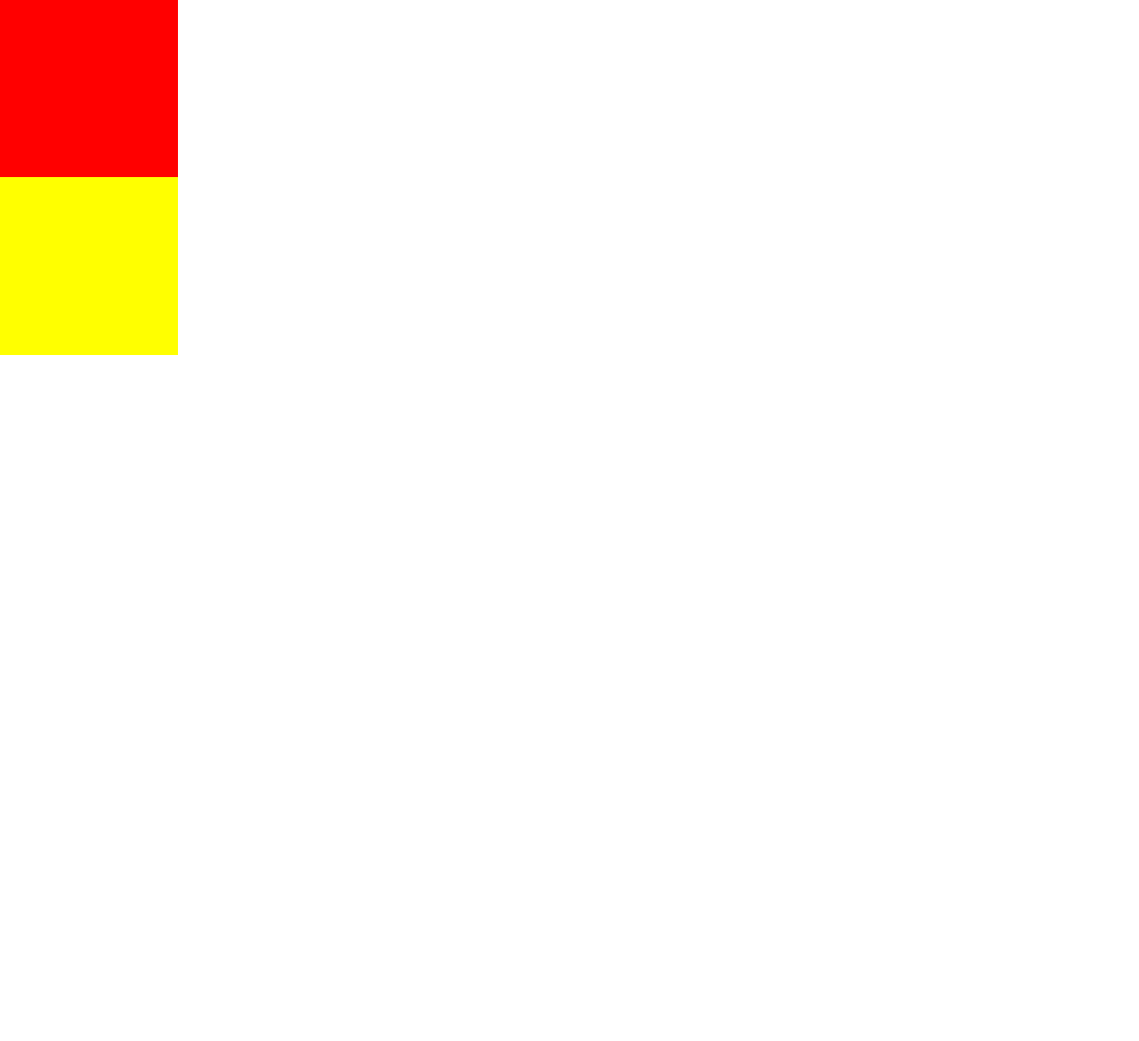
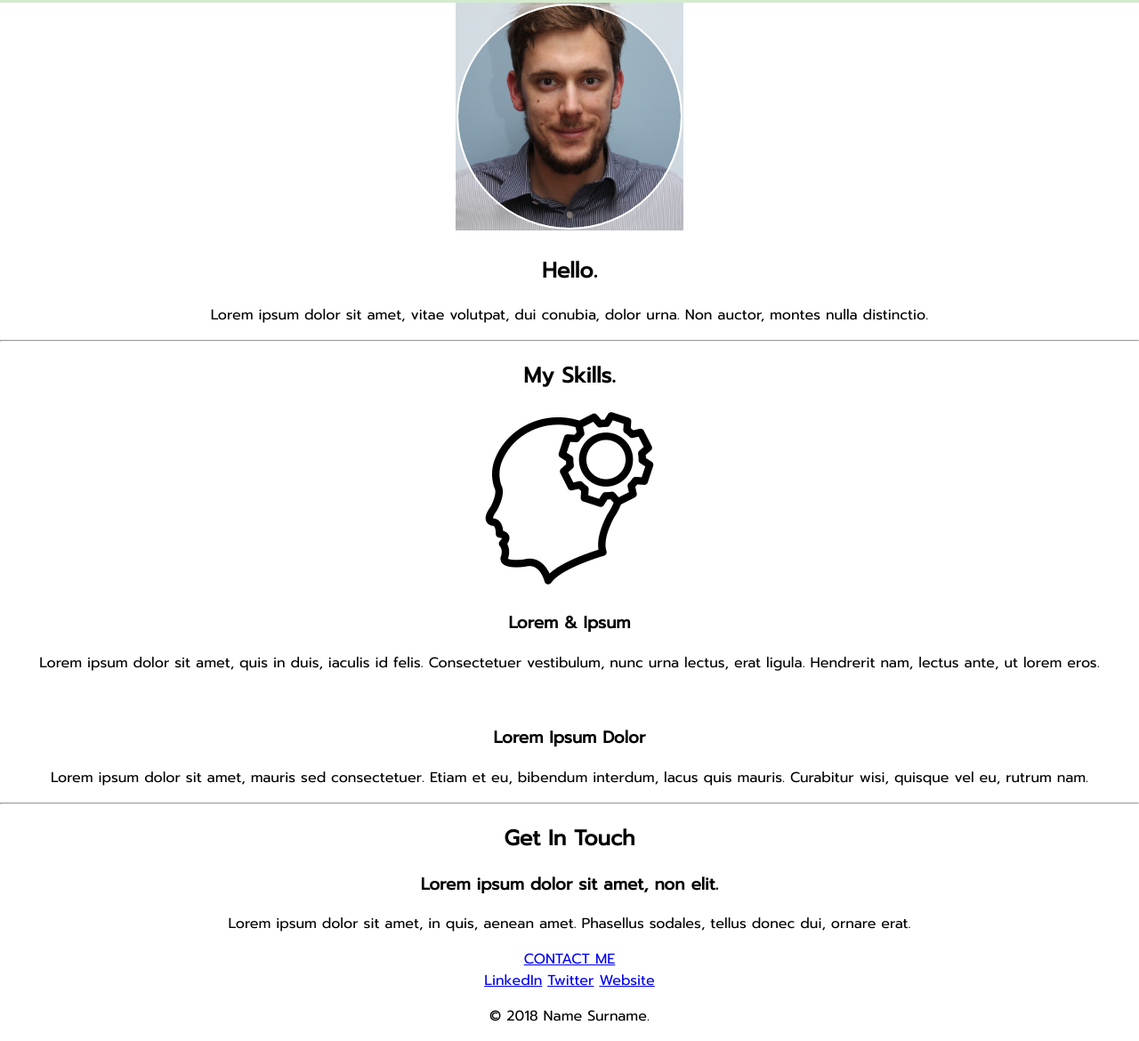
Before and after one commit to mgoszcz/100days, a plain HTML site: page day_44_css_intermediate/CSS - My Site/index.html in a window 1280 px wide. Shown: the part 554-1724 px from the top of the page at 89% size. Before the commit the page ends 953 px from the top, so only its background shows below. Drawn offline with Linux system fonts and the light colour scheme.

Commit message:
day 44 continue

```diff
--- a/day_44_css_intermediate/CSS - My Site/css/styles.css
+++ b/day_44_css_intermediate/CSS - My Site/css/styles.css
@@ -1,10 +1,12 @@
 body {
     margin: 0;
     text-align: center;
+    font-family: 'Prompt', sans-serif;
 }
 
 h1 {
     margin-top: 0px;
+    font-family: 'Press Start 2P', cursive;
 }
 
 
@@ -15,15 +17,9 @@ h1 {
 }
 
 .middle-container {
-    width: 200px;
-    height: 200px;
-    background-color: red;
 }
 
 .bottom-container {
-    width: 200px;
-    height: 200px;
-    background-color: yellow;
 }
 
 .underline {
--- a/day_44_css_intermediate/CSS - My Site/index.html
+++ b/day_44_css_intermediate/CSS - My Site/index.html
@@ -5,6 +5,9 @@
     <title>Marcin Goszczynski</title>
     <link rel="stylesheet" href="css/styles.css">
     <link rel="icon" href="favicon.ico">
+    <link rel="preconnect" href="https://fonts.googleapis.com">
+    <link rel="preconnect" href="https://fonts.gstatic.com" crossorigin>
+    <link href="https://fonts.googleapis.com/css2?family=Orbitron&family=Press+Start+2P&family=Prompt&family=Sacramento&display=swap" rel="stylesheet">
 </head>
 <body>
     <div class="top-container">
@@ -15,10 +18,41 @@
         <img src="images/mountain.png"alt="mountain-png">
     </div>
     <div class="middle-container">
+        <div class="profile">
+          <img src="images/download.png" alt="">
+          <h2>Hello.</h2>
+          <p>Lorem ipsum dolor sit amet, vitae volutpat, dui conubia, dolor urna. Non auctor, montes nulla distinctio.</p>
+        </div>
+        <hr>
+        <div class="skills">
+          <h2>My Skills.</h2>
+          <div class="skill-row">
+            <img class="" src="images/3293529-200.png" alt="">
+            <h3>Lorem & Ipsum</h3>
+            <p>Lorem ipsum dolor sit amet, quis in duis, iaculis id felis. Consectetuer vestibulum, nunc urna lectus, erat ligula. Hendrerit nam, lectus ante, ut lorem eros.</p>
+          </div>
+          <div class="skill-row">
+            <img class="" src="" alt="">
+            <h3>Lorem Ipsum Dolor</h3>
+            <p>Lorem ipsum dolor sit amet, mauris sed consectetuer. Etiam et eu, bibendum interdum, lacus quis mauris. Curabitur wisi, quisque vel eu, rutrum nam.</p>
+          </div>
+        </div>
+        <hr>
+        <div class="contact-me">
+          <h2>Get In Touch</h2>
+          <h3>Lorem ipsum dolor sit amet, non elit.</h3>
+          <p>Lorem ipsum dolor sit amet, in quis, aenean amet. Phasellus sodales, tellus donec dui, ornare erat.</p>
+          <a class="btn" href="mailto:name@email.com">CONTACT ME</a>
+        </div>
+      </div>
 
-    </div>
-   <div class="bottom-container">
 
-    </div>
+      <div class="bottom-container">
+        <a class="footer-link" href="https://www.linkedin.com/">LinkedIn</a>
+        <a class="footer-link" href="https://twitter.com/">Twitter</a>
+        <a class="footer-link" href="https://www.appbrewery.co/">Website</a>
+        <p>© 2018 Name Surname.</p>
+      </div>
+
 </body>
 </html>
```
Also changed, not shown: day_44_css_intermediate/CSS - My Site/images/3293529-200.png (added), day_44_css_intermediate/CSS - My Site/images/download.png (added).
